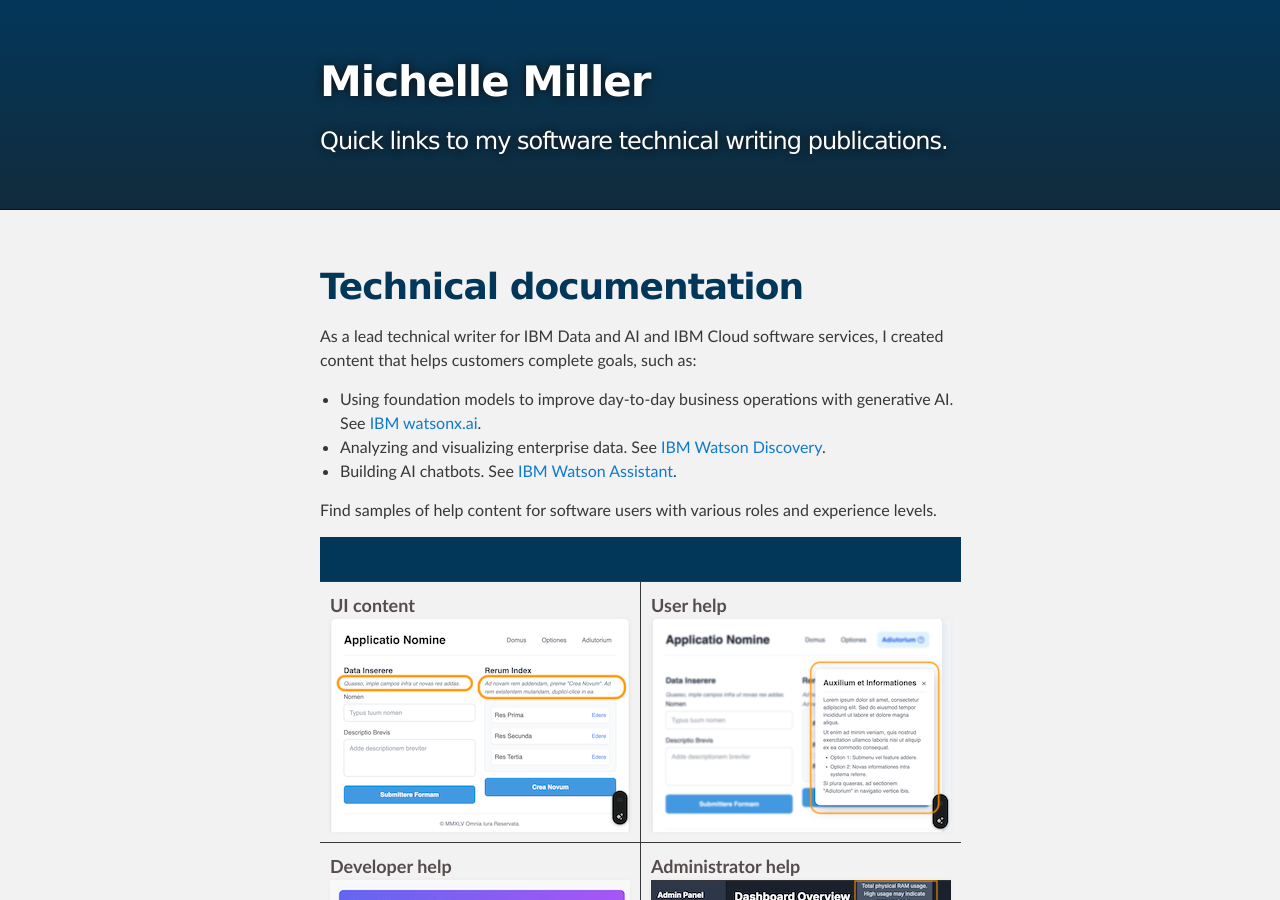
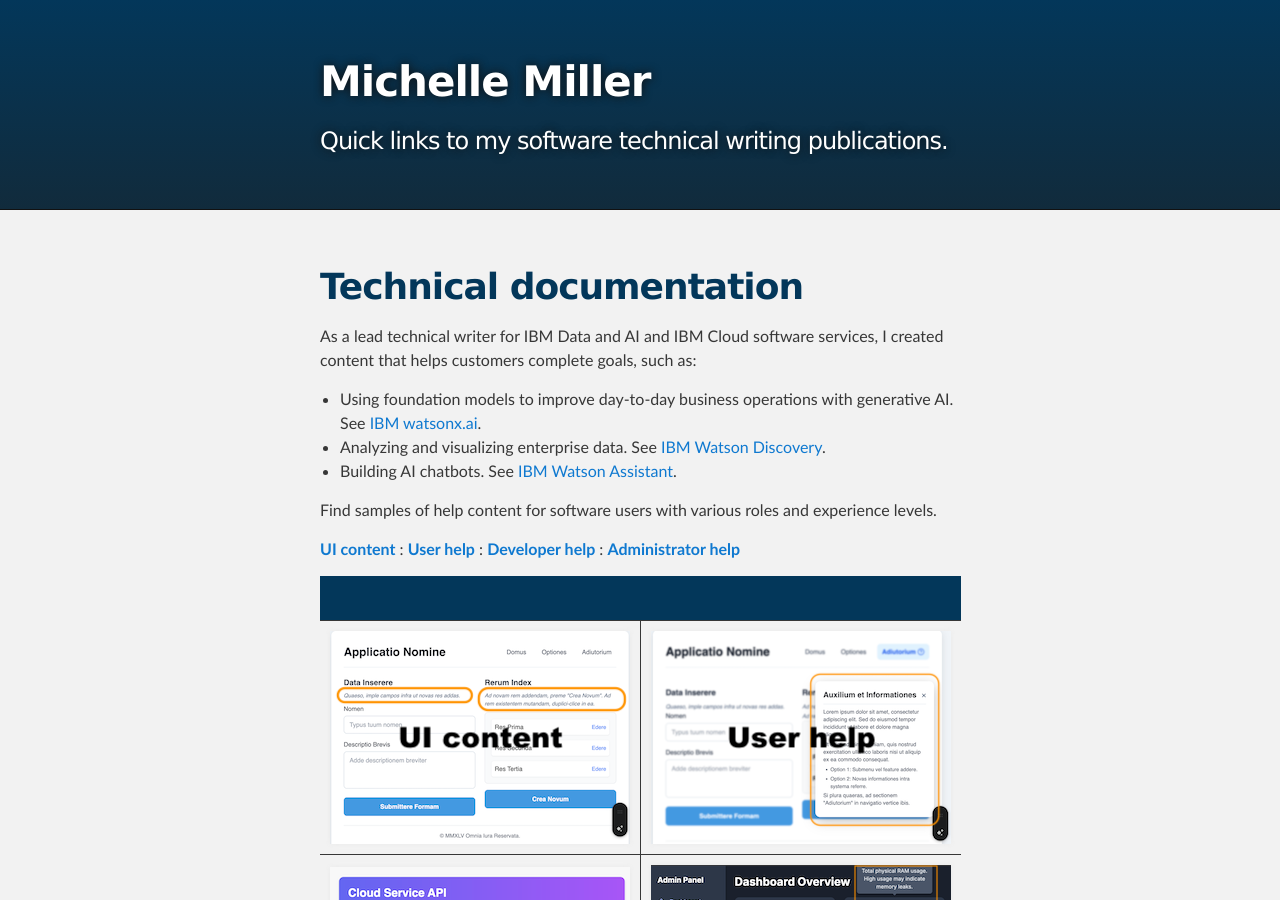
Before and after one commit to michelle-miller/michelle-miller.github.io, a Jekyll site: the page built from index.md, in a window 1280 px wide and 900 px high. Built offline with Jekyll 4.4.1, drawn with Linux system fonts in a browser that asks for light colours; our own code applies the rules of GitHub Pages for plain Markdown files.

Commit message:
more updates

```diff
--- a/index.md
+++ b/index.md
@@ -10,10 +10,12 @@ Find samples of help content for software users with various roles and experienc
 
 <!-- [UI content](#user-interface-content){: .btn} [User help](#user-help){: .btn} [Developer help](#developer-help){: .btnwide} [Administrator help](#administrator-help){: .btnwide} -->
 
+[**UI content**](#user-interface-content) : [**User help**](#user-help) : [**Developer help**](#developer-help) : [**Administrator help**](#administrator-help)
+
 | | |
 |-|-|
-| [**UI content**](#user-interface-content){: .atd}<br/> [![Image of a dummy software user interface page with inline UI help content](images/ui-content.png)](#user-interface-content) | [**User help**](#user-help){: .atd}<br/> [![Image of a dummy user help window that is displayed in front of a software user interface page.](images/user-help.png)](#user-help)|
-| [**Developer help**](#developer-help){: .atd}<br/> [![Image of a dummy Python notebook](images/dev-help.png)](#developer-help) | [**Administrator help**](#administrator-help){: .atd}<br/> [![Image of a dummy system administrator's dashboard](images/admin-help.png)](#administrator-help) |
+|  [![UI content: Image of a dummy software user interface page with inline UI help content](images/ui-content.png)](#user-interface-content) | [![User help: Image of a dummy user help window that is displayed in front of a software user interface page.](images/user-help.png)](#user-help)|
+| [![Developer help: Image of a dummy Python notebook](images/dev-help.png)](#developer-help) | [![Administrator help: Image of a dummy system administrator's dashboard](images/admin-help.png)](#administrator-help) |
 {: .tableimg}
 
 *These images were generated by using the Google Gemini AI image generator.*
```
Also changed, not shown: images/admin-help.png, images/dev-help.png, images/ui-content.png, images/user-help.png.
